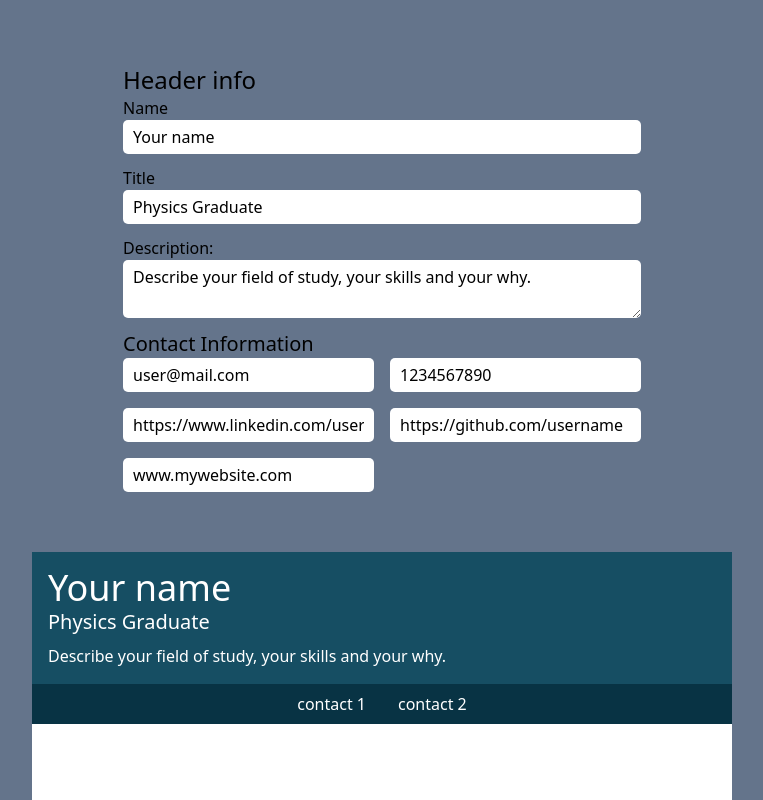
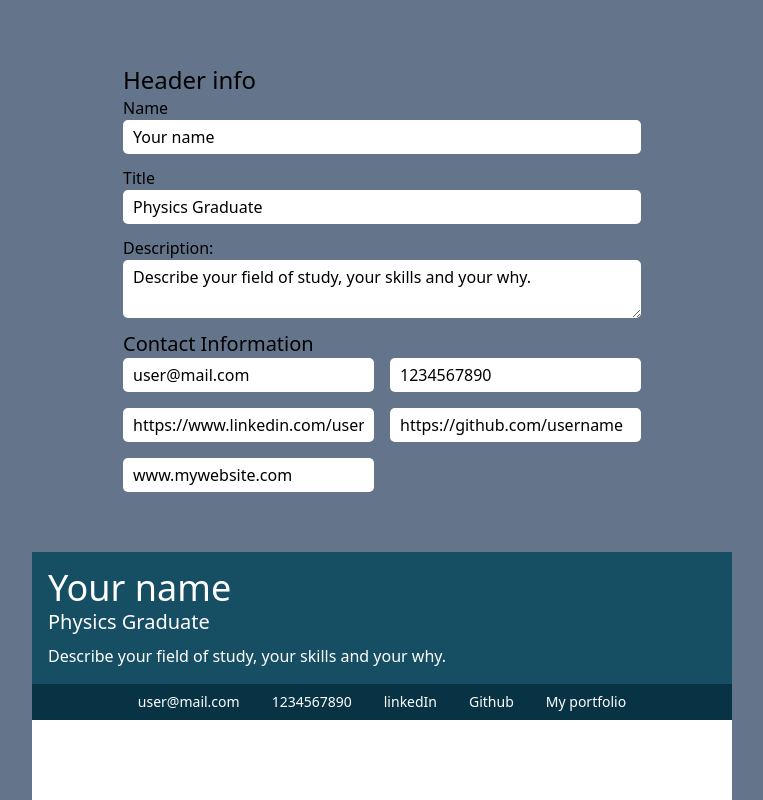
Before and after one commit to iaaron-xyz/cv-application, a React (Create React App) app: page / in a window 1280 px wide. Shown: the top 800 px of the page, without its empty margins (258-1021 px from the left). Built offline with nearby package versions, Linux system fonts and the light colour scheme.

Commit message:
render contact info

```diff
--- a/src/components/RenderSection.js
+++ b/src/components/RenderSection.js
@@ -16,12 +16,37 @@ const RenderSection = ({ data }) => {
           </p>
         </div>
         <div className="bg-cyan-950 py-2">
-          <ul className="list-none list-inline text-center">
-            <li>
-              contact 1
+          <ul className="list-none list-inline text-center text-sm">
+          <li>
+              { data.contactInfo.email ? (
+                <a href={data.contactInfo.email}>{data.contactInfo.email}</a>
+              ) : (
+                ''
+              )}
             </li>
             <li>
-              contact 2
+              {data.contactInfo.number}
+            </li>
+            <li>
+              { data.contactInfo.linkedin ? (
+                <a href={data.contactInfo.linkedin}>linkedIn</a>
+              ) : (
+                ''
+              )}
+            </li>
+            <li>
+              { data.contactInfo.github ? (
+                <a href={data.contactInfo.github}>Github</a>
+              ) : (
+                ''
+              )}
+            </li>
+            <li>
+              { data.contactInfo.website ? (
+                <a href={data.contactInfo.website}>My portfolio</a>
+              ) : (
+                ''
+              )}
             </li>
           </ul>
         </div>
@@ -32,13 +57,4 @@ const RenderSection = ({ data }) => {
   )
 }
 
-// class RenderSection extends Component {
-//   render() {
-
-//     const {name, description, titleCareer} = headerData;
-//     return (
-//     )
-//   }
-// }
-
 export default RenderSection
```
